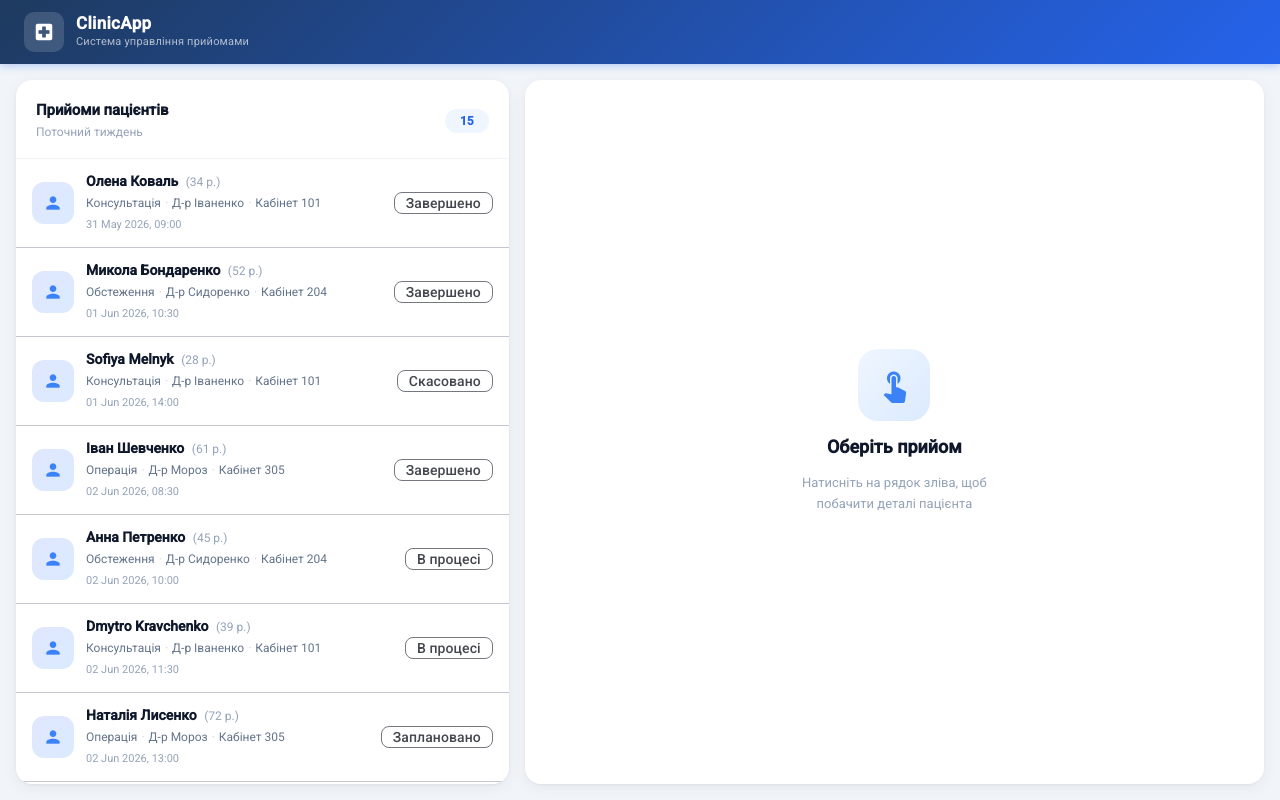
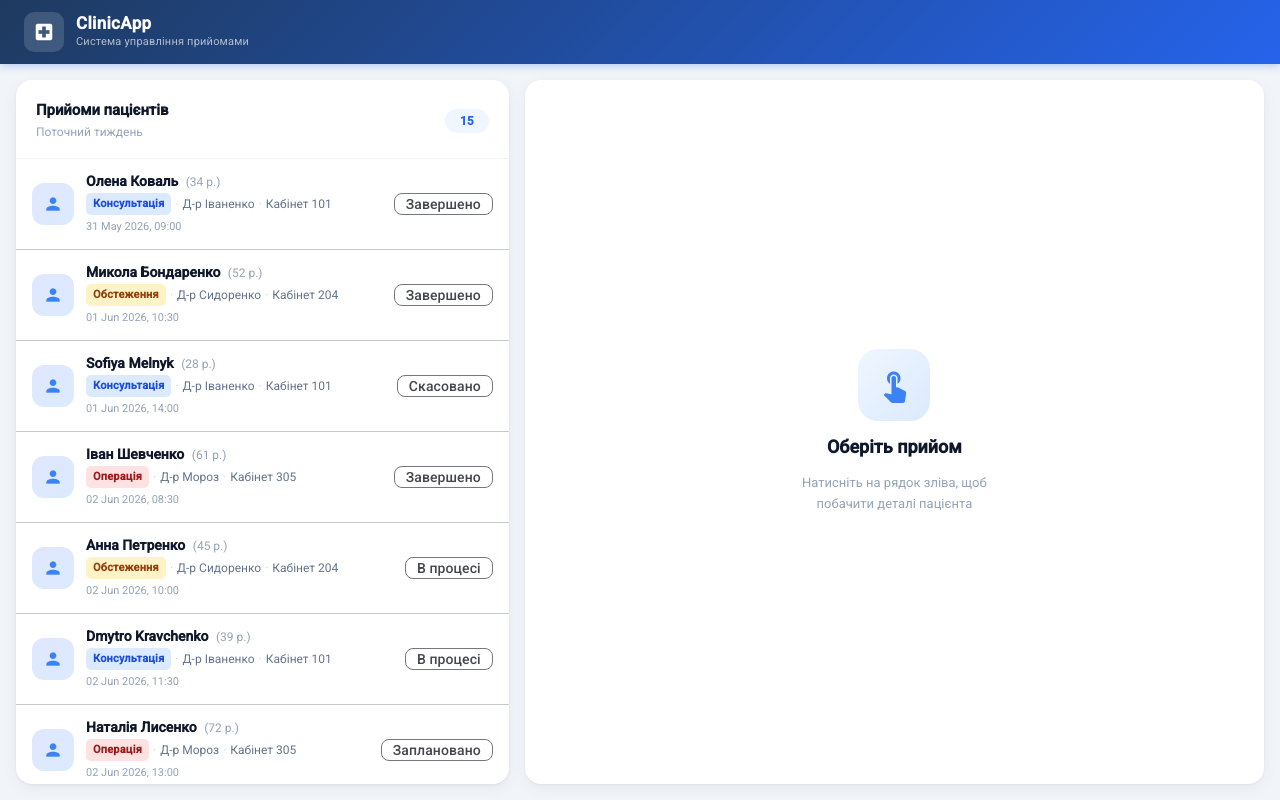
Before and after one commit to olehkhomyk/angular-teaching, an Angular app: page /dashboard in a window 1280 px wide. Built offline with nearby package versions, Linux system fonts and the light colour scheme.

Commit message:
feat: color-coded type badges in patient list (consultation/examination/surgery)

```diff
--- a/src/app/features/dashboard/ui/patient-list/patient-list.component.html
+++ b/src/app/features/dashboard/ui/patient-list/patient-list.component.html
@@ -21,7 +21,7 @@
         <span class="age">({{ appt.patient.age }} р.)</span>
       </div>
       <div class="row-meta">
-        <span>{{ typeLabel(appt.type) }}</span>
+        <span [class]="typeClass(appt.type)">{{ typeLabel(appt.type) }}</span>
         <span class="dot">·</span>
         <span>{{ appt.doctorName }}</span>
         <span class="dot">·</span>
--- a/src/app/features/dashboard/ui/patient-list/patient-list.component.scss
+++ b/src/app/features/dashboard/ui/patient-list/patient-list.component.scss
@@ -107,6 +107,30 @@
   opacity: 0.35;
 }
 
+.type-badge {
+  display: inline-block;
+  padding: 1px 7px;
+  border-radius: 5px;
+  font-size: 11px;
+  font-weight: 700;
+  letter-spacing: 0.2px;
+}
+
+.type-consultation {
+  background: #dbeafe;
+  color: #1d4ed8;
+}
+
+.type-examination {
+  background: #fef3c7;
+  color: #92400e;
+}
+
+.type-surgery {
+  background: #fee2e2;
+  color: #991b1b;
+}
+
 .row-date {
   font-size: 11px;
   color: #94a3b8;
--- a/src/app/features/dashboard/ui/patient-list/patient-list.component.ts
+++ b/src/app/features/dashboard/ui/patient-list/patient-list.component.ts
@@ -9,6 +9,12 @@ const TYPE_LABEL: Record<string, string> = {
   consultation: 'Консультація',
   examination:  'Обстеження',
   surgery:      'Операція',
+};
+
+const TYPE_CLASS: Record<string, string> = {
+  consultation: 'type-badge type-consultation',
+  examination:  'type-badge type-examination',
+  surgery:      'type-badge type-surgery',
 };
 
 @Component({
@@ -26,4 +32,8 @@ export class PatientListComponent {
   typeLabel(type: string): string {
     return TYPE_LABEL[type] ?? type;
   }
+
+  typeClass(type: string): string {
+    return TYPE_CLASS[type] ?? 'type-badge';
+  }
 }
```
